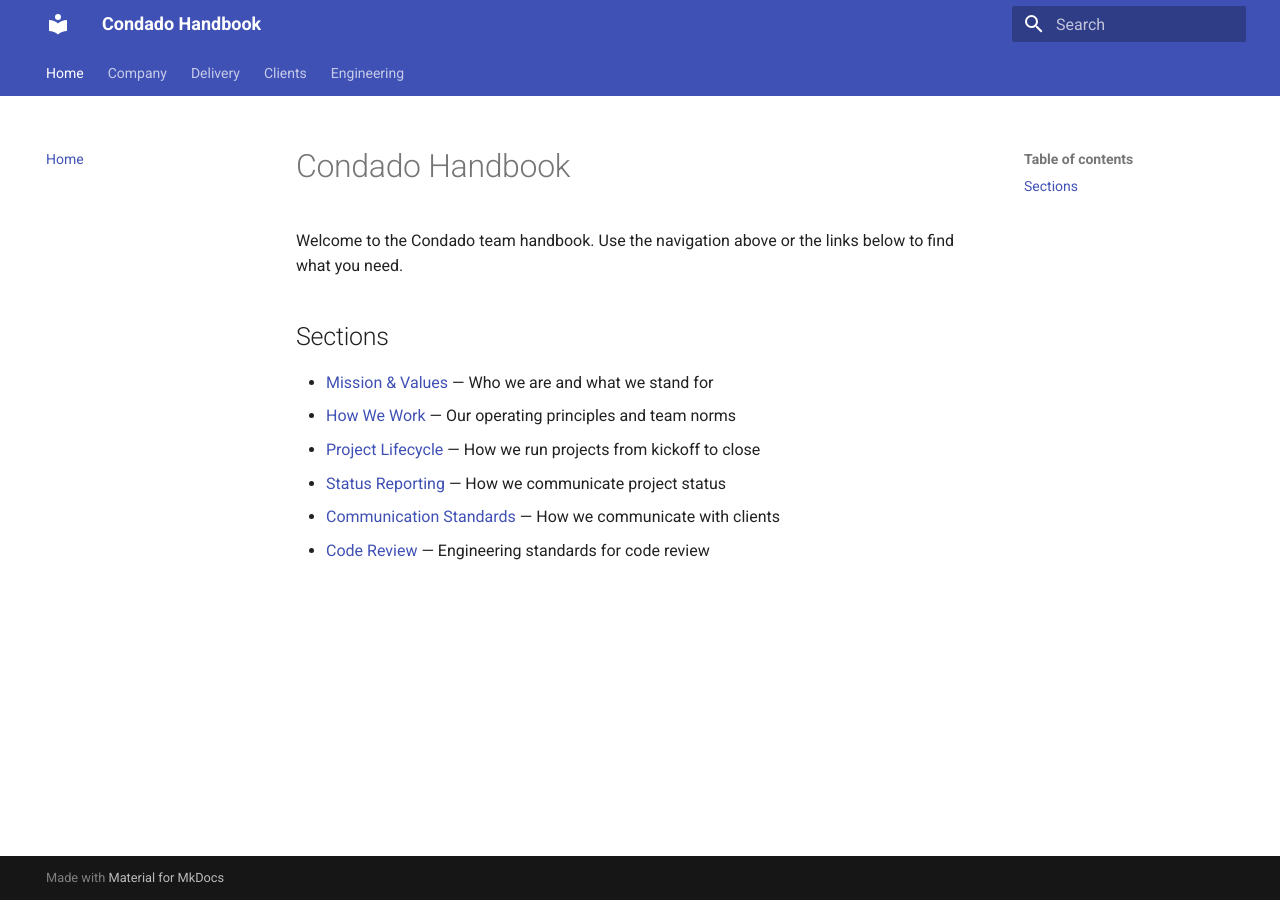
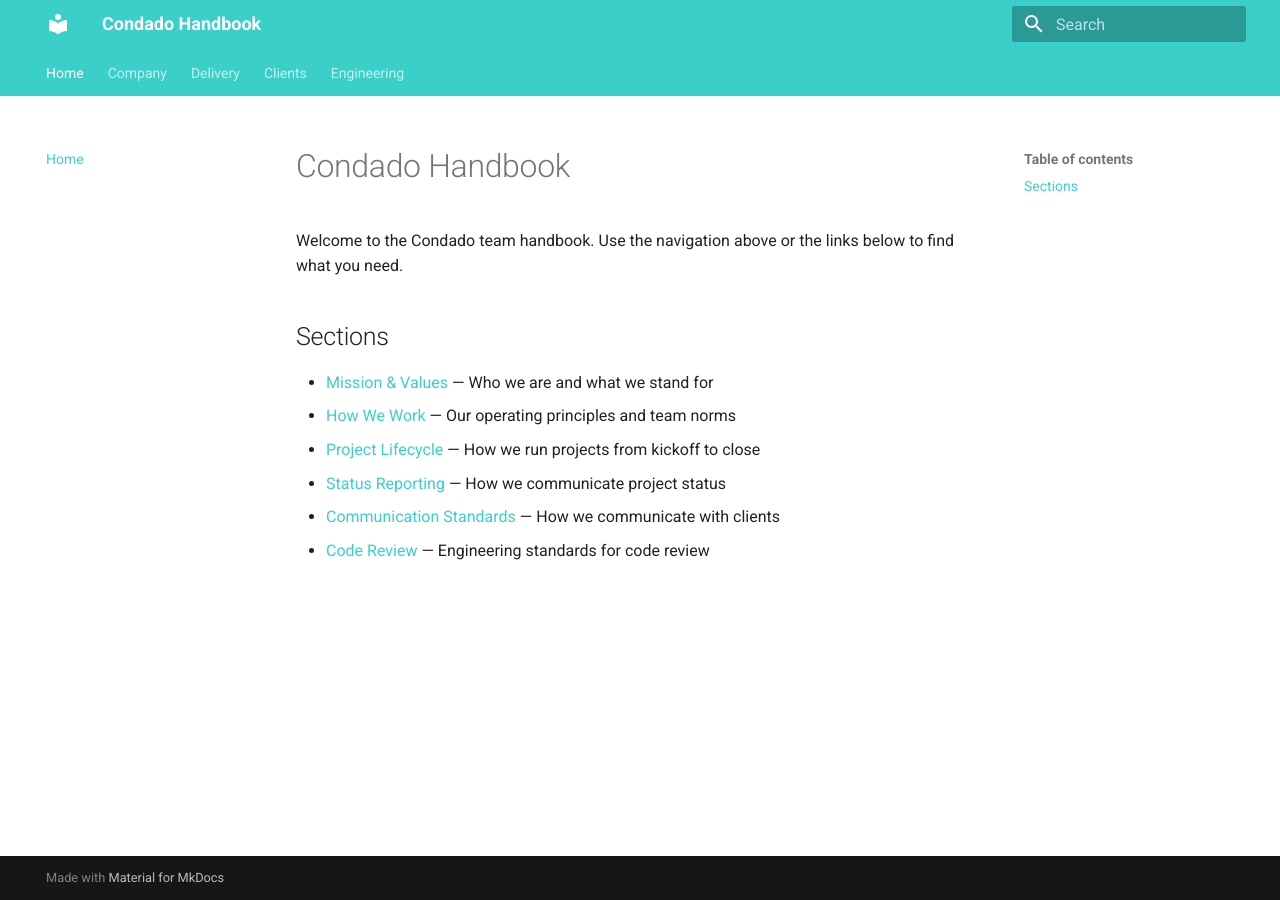
Before and after one commit to dynomisaac-welch/Handbook, an MkDocs documentation site: the page built from docs/index.md, in a window 1280 px wide. Built offline with MkDocs 1.6.1 and Material for MkDocs 9.7.7, drawn with Linux system fonts in a browser that asks for light colours.

Commit message:
update primary color to #3bcfc9 via custom CSS override
Co-Authored-By: Claude Sonnet 4.6 <noreply@anthropic.com>

```diff
--- /dev/null
+++ b/docs/stylesheets/extra.css
@@ -0,0 +1,5 @@
+:root {
+  --md-primary-fg-color: #3bcfc9;
+  --md-primary-fg-color--light: #5dd9d4;
+  --md-primary-fg-color--dark: #2aada8;
+}
--- a/mkdocs.yml
+++ b/mkdocs.yml
@@ -1,8 +1,10 @@
 site_name: Condado Handbook
+extra_css:
+  - stylesheets/extra.css
 theme:
   name: material
   palette:
-    primary: indigo
+    primary: custom
   features:
     - navigation.tabs
     - navigation.sections
```
